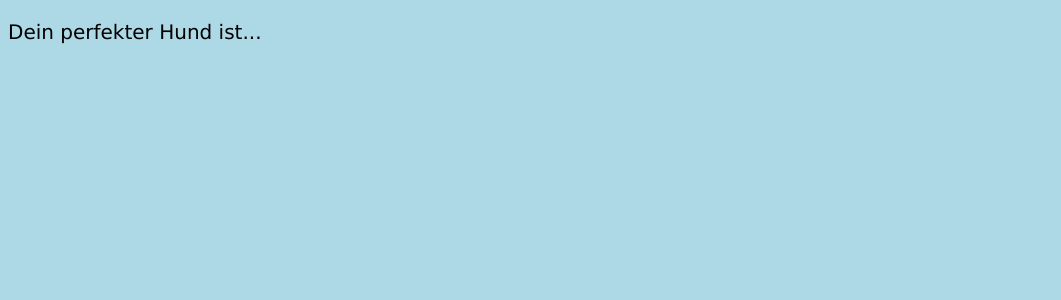
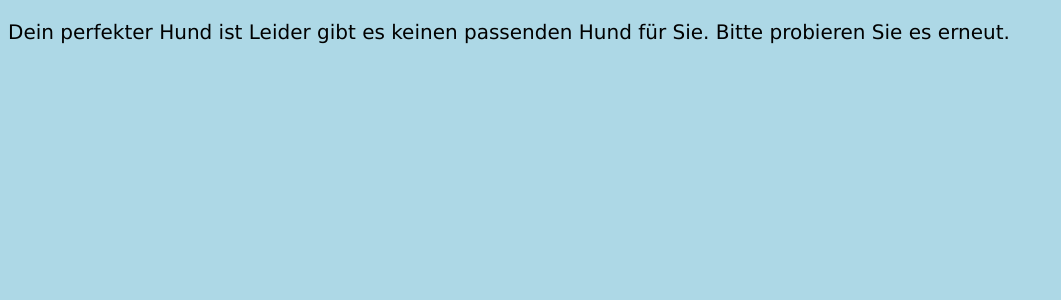
Before and after one commit to Pablo9966/Hunde_Konfigurator, a Flask app: page /antwort in a window 1280 px wide. Shown: the top 300 px of the page, without its empty margins (0-1061 px from the left). Run offline with Flask 2, Linux system fonts and the light colour scheme.

Commit message:
upload_10

```diff
--- a/Daten_Antworten.py
+++ b/Daten_Antworten.py
@@ -3,4 +3,4 @@ Antworten_liste = []
 def antwortensichern(antwort):
     Antworten_liste.append(antwort)
 
-    print(Antworten_liste)
+    return Antworten_liste
--- a/hund_überprüfen.py
+++ b/hund_überprüfen.py
@@ -25,13 +25,19 @@ Zwergspitz = hunderassen.Zwergspitz
 Boxer = hunderassen.Boxer
 
 
+
 def hundueberpruefen():
     if antwort == Labrador:
-        print('Hat funktioniert')
+        hund = 'Labrador'
+
+    elif antwort == Französische_Bulldogge:
+        hund = 'Französische Bulldogge'
+
+    elif antwort == Chihuahua:
+        hund = 'Chihuahua'
     else:
-        print('Hat nicht funktioniert')
-
-print(hundueberpruefen())
+        hund = 'probier es noch einmal'
+    antwort.clear()
 
 '''
 def hundueberpruefen():
--- a/main.py
+++ b/main.py
@@ -2,7 +2,7 @@ from flask import Flask
 from flask import render_template
 from flask import request
 import Daten_Antworten
-import hund_überprüfen
+import hunderassen
 
 """
 Hier importieren wir die Files mit den Fragen. Die Files wurden als json geschrieben
@@ -12,6 +12,8 @@ wird durch das Try and Except eine Fehlermeldung ausgegeben.
 """
 
 app = Flask("Hunde Konfigurator")
+
+antworten = Daten_Antworten.Antworten_liste
 
 
 @app.route('/')
@@ -27,7 +29,7 @@ def frage1():
 
         Daten_Antworten.antwortensichern(antwort_frage1)
 
-    return render_template('frage1.html')
+    return render_template('frage1.html', frage1=frage1)
 
 
 @app.route('/frage2', methods=['GET', 'POST'])
@@ -37,7 +39,7 @@ def frage2():
 
         Daten_Antworten.antwortensichern(antwort_frage2)
 
-    return render_template('frage2.html')
+    return render_template('frage2.html', frage2=frage2)
 
 
 @app.route('/frage3', methods=['GET', 'POST'])
@@ -47,7 +49,7 @@ def frage3():
 
         Daten_Antworten.antwortensichern(antwort_frage3)
 
-    return render_template('frage3.html')
+    return render_template('frage3.html', frage3=frage3)
 
 
 @app.route('/frage4', methods=['GET', 'POST'])
@@ -57,7 +59,7 @@ def frage4():
 
         Daten_Antworten.antwortensichern(antwort_frage4)
 
-    return render_template('frage4.html')
+    return render_template('frage4.html', frage4=frage4)
 
 
 @app.route('/frage5', methods=['GET', 'POST'])
@@ -67,7 +69,7 @@ def frage5():
 
         Daten_Antworten.antwortensichern(antwort_frage5)
 
-    return render_template('frage5.html')
+    return render_template('frage5.html', frage5=frage5)
 
 
 @app.route('/frage6', methods=['GET', 'POST'])
@@ -77,16 +79,79 @@ def frage6():
 
         Daten_Antworten.antwortensichern(antwort_frage6)
 
-    return render_template('frage6.html')
+    return render_template('frage6.html', frage6=frage6)
 
 
 
 @app.route('/antwort')
 def antwort():
+    if antworten == hunderassen.Labrador:
+        hund = 'Labrador'
+
+    elif antworten == hunderassen.Französische_Bulldogge:
+        hund = 'Französische Bulldogge'
+
+    elif antworten == hunderassen.Chihuahua:
+        hund = 'Chihuahua'
+
+    elif antworten == hunderassen.Golden_Retriever:
+        hund = 'Golden Retriever'
+
+    elif antworten == hunderassen.Australian_Shepherd:
+        hund = 'Australian_Shepherd'
+
+    elif antworten == hunderassen.Jack_Russel:
+        hund = 'Jack Russel'
+
+    elif antworten == hunderassen.Deutscher_Schäferhund:
+        hund = 'Deutscher Schäferhund'
+
+    elif antworten == hunderassen.Havaneser:
+        hund = 'Havaneser'
+
+    elif antworten == hunderassen.Yorkshire_Terrier:
+        hund = 'Yorkshire Terrier'
+
+    elif antworten == hunderassen.Malteser:
+        hund = 'Malteser'
+
+    elif antworten == hunderassen.Border_Collie:
+        hund = 'Border Collie'
+
+    elif antworten == hunderassen.Mops:
+        hund = 'Mops'
+
+    elif antworten == hunderassen.Beagle:
+        hund = 'Beagle'
+
+    elif antworten == hunderassen.Rhodesian_Ridgeback:
+        hund = 'Rhodesian Ridgeback'
+
+    elif antworten == hunderassen.Berner_Sennenhund:
+        hund = 'Berner Sennenhund'
+
+    elif antworten == hunderassen.Dackel:
+        hund = 'Dackel'
+
+    elif antworten == hunderassen.Rottweiler:
+        hund = 'Rottweiler'
+
+    elif antworten == hunderassen.Dobermann:
+        hund = 'Dobermann'
+
+    elif antworten == hunderassen.Zwergspitz:
+        hund = 'Zwergspitz'
+
+    elif antworten == hunderassen.Boxer:
+        hund = 'Zwergspitz'
+
+    else: hund = 'Leider gibt es keinen passenden Hund für Sie. Bitte probieren Sie es erneut.'
+
+    '''
     hund_überprüfen.hundueberpruefen()
+    '''
 
-
-    return render_template('antwort.html', antwort=antwort)
+    return render_template('antwort.html', antwort=antwort, hund=hund)
 
 
 if __name__ == "__main__":
--- a/templates/antwort.html
+++ b/templates/antwort.html
@@ -1,6 +1,6 @@
 {% extends "base.html" %}
 {% block content %}
 
-<p>Dein perfekter Hund ist...</p>
+<p>Dein perfekter Hund ist {{ hund }}</p>
 
 {% endblock %}
```
Also changed, not shown: hunderassen.py (+20 -20 lines).
